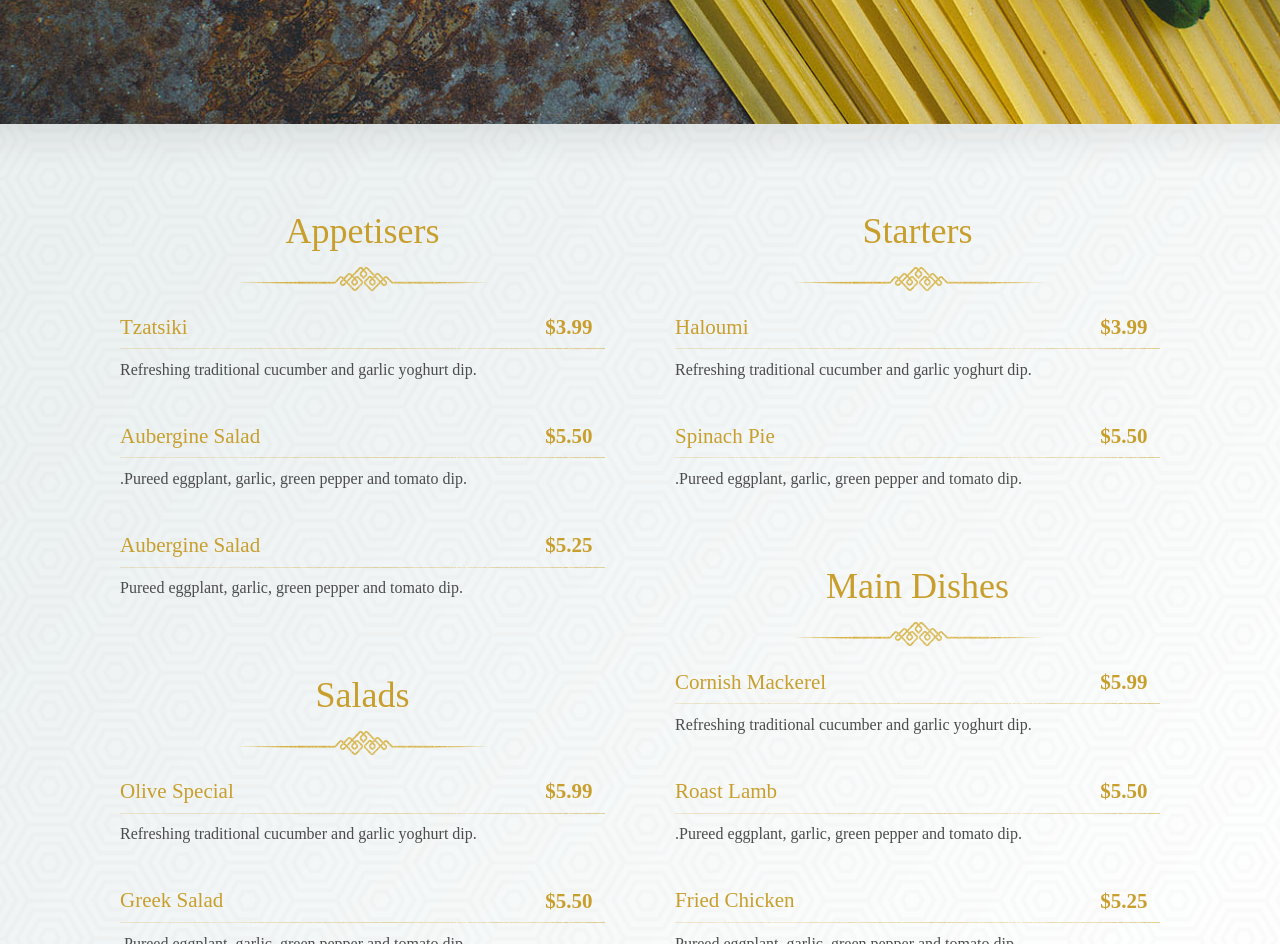
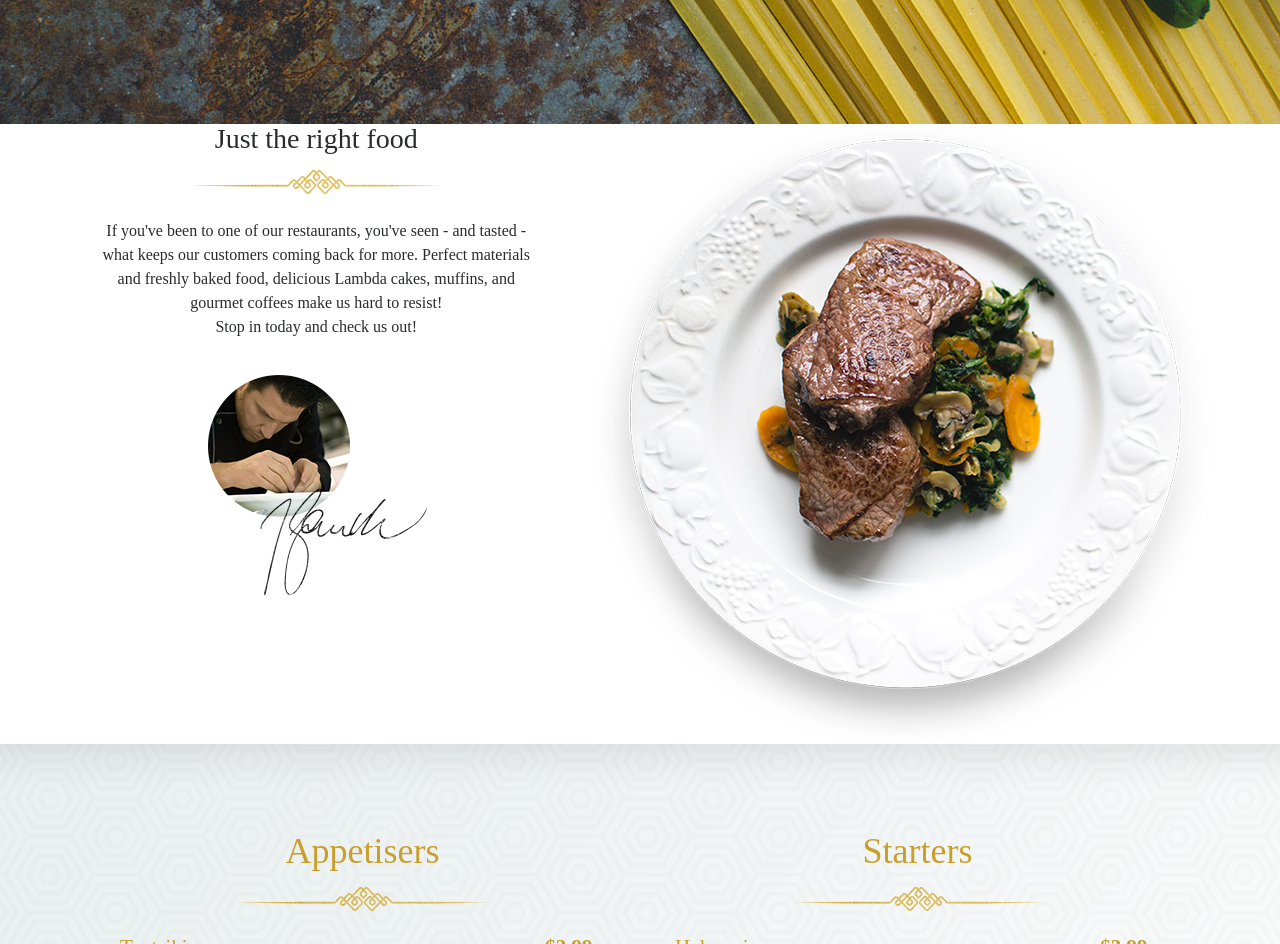
Before and after one commit to LaurendaAgbo/Restaurant, a plain HTML site: page index.html in a window 1280 px wide. Shown: the part 640-1584 px from the top of the page. Drawn offline with Linux system fonts and the light colour scheme; a web font is replaced by a local one.

Commit message:
HTML: section ABOUT and some corrections of other sections

```diff
--- a/index.html
+++ b/index.html
@@ -76,7 +76,24 @@
 
 <!--	DEBUT ABOUT    -->
 		<section id="about">
-
+			<div class="container">
+				<div class="row text-center">
+					<div class="col-sm-12 col-md-5">
+						<div id="aboutText">
+							<h3 class="text-center mt-3 mt-md-0">Just the right food</h3>
+							<img src="images/divider.png">
+							<p class="text-center mt-3 mb-0">If you've been to one of our restaurants, you've seen - and tasted - what keeps our customers coming back for more. Perfect materials and freshly baked food, delicious Lambda cakes,  muffins, and gourmet coffees make us hard to resist! </p>
+							<p class="text-center mb-md-3">Stop in today and check us out!</p>
+							<img src="images/cook.png" id="cook">
+						</div>
+					</div>
+					<div class="col-sm-12 col-md-7">
+						<div id="dish">
+							<img src="images/dish.png">
+						</div>
+					</div>
+				</div>
+			</div>
 		</section>
 <!--	FIN ABOUT    -->
 
@@ -247,13 +264,6 @@
 														<button class="btn btn-default" type="button" id="rightButton"><i class="fa fa-calendar" aria-hidden="true"></i></button>
 													</span>
 												</div>
-												<!-- <input type="text" class="form-control" id="formGroupExampleInput2" placeholder="date *"> --
-												<div class="input-group date">
-													<input type="text" class="form-control" value="06-07-2017" linked="true">
-													<div class="input-group-addon">
-														<span class="glyphicon glyphicon-th"></span>
-													</div>
-												</div> -->
 											</div>
 										</div>
 									</div>
```
